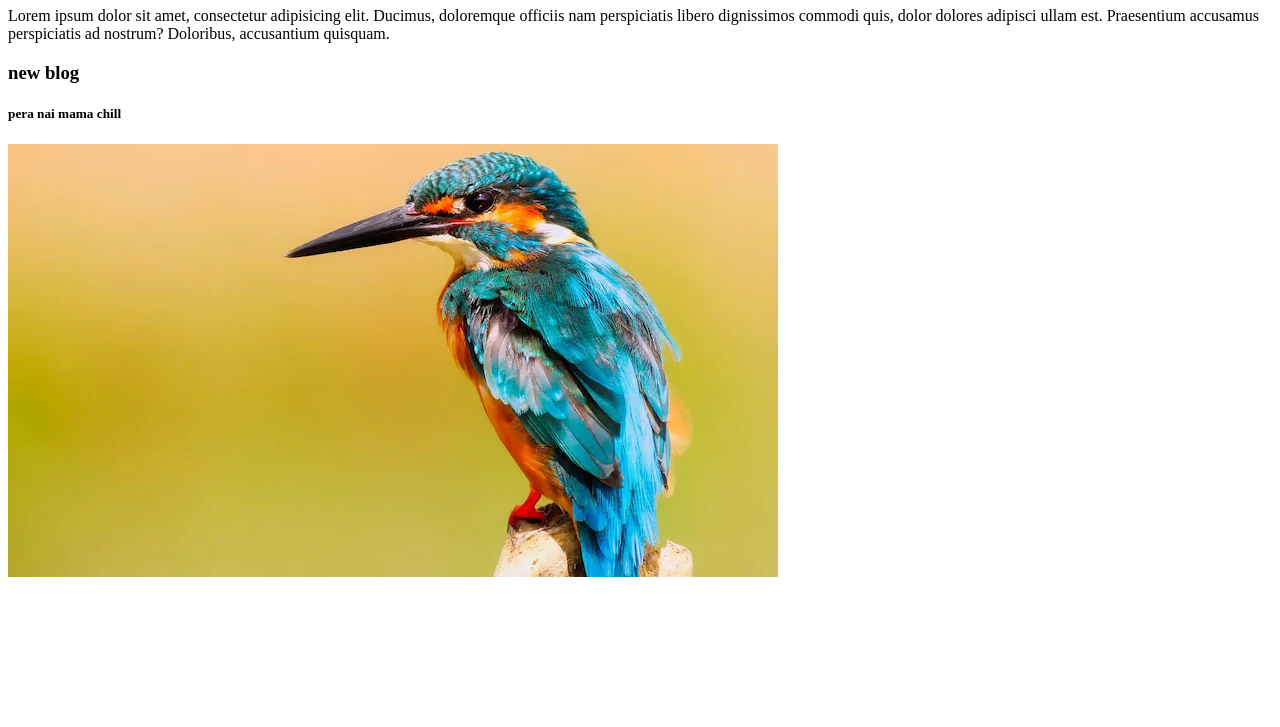
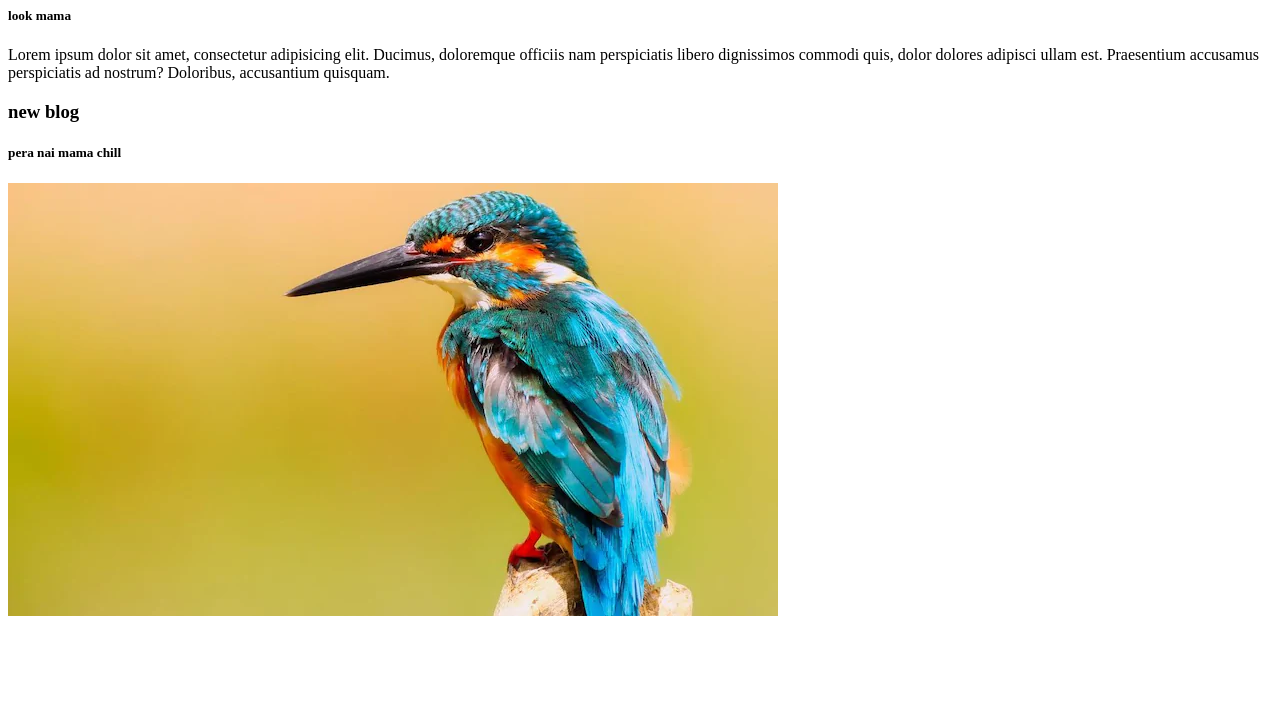
Before and after one commit to ShahrearAhmed/my-third-repo, a plain HTML site: page index.html in a window 1280 px wide. Shown: the part 73-800 px from the top of the page. Drawn offline with Linux system fonts and the light colour scheme.

Commit message:
new-blog

```diff
--- a/index.html
+++ b/index.html
@@ -9,6 +9,7 @@
 <body>
     <h1>i am programmer i have no life</h1>
     <div>
+        <h5>look mama</h5>
         <p>Lorem ipsum dolor sit amet, consectetur adipisicing elit. Ducimus, doloremque officiis nam perspiciatis libero dignissimos commodi quis, dolor dolores adipisci ullam est. Praesentium accusamus perspiciatis ad nostrum? Doloribus, accusantium quisquam.</p>
         <h3>new blog</h3>
         <h5>pera nai mama chill</h5>
```
